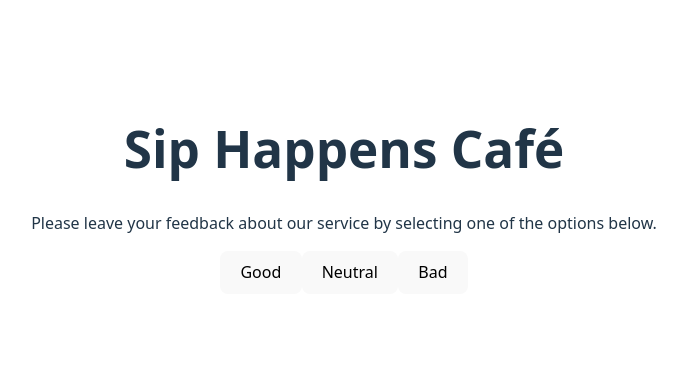
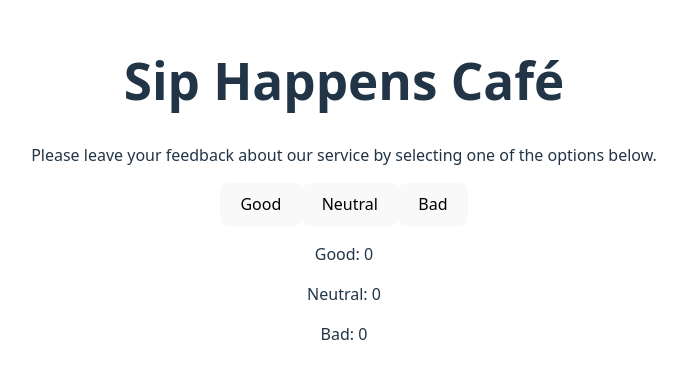
Before and after one commit to dwalczak97/react02, a React (Vite) app in the folder vite-project/: page / in a window 1280 px wide. Shown: the part 210-588 px from the top of the page, without its empty margins (296-983 px from the left). Built offline with nearby package versions, Linux system fonts and the light colour scheme.

Commit message:
feedback01

```diff
--- a/vite-project/src/App.jsx
+++ b/vite-project/src/App.jsx
@@ -4,39 +4,30 @@ import { useState } from 'react'
 import Description from "./components/description.jsx"
 import Options from "./components/options.jsx"
 import './App.css'
+import Feedback from "./components/feedback.jsx"
 
 function App() {
 
-const initialValue ={
-   good: 0,
+const [values, setValues] = useState(
+ {
+  good: 0,
 	neutral: 0,
 	bad: 0
-};
 
-// const updateFeedback = (x) => {
-
-//  const [values, setValues] = useState({
-//    (x) =>{setValues{{
-//     ...values,
-//     x: values.x +1
-//    }}}
-//  })};
+});
 
 
-	// const updateNeutral = () => {setValues({
-	// 	...values,
-	// 	neutral: values.neutral + 1})};
-
-  //   const updateBad = () => {setValues({
-	// 	...values,
-	// 	bad: values.bad + 1});
-  //   };
-
+const updateFeedback = (x) => {
+  setValues({ ...values, [x]: values[x] + 1 });
+ };
 
 return (
   <>
    <Description  />
-    <Options />
+    <Options updateFeedback={updateFeedback}/>
+    <Feedback values={values} />
+
+
 
   </>
 )
@@ -44,4 +35,4 @@ return (
 
 
 
-export default App
+export default App;
--- a/vite-project/src/components/feedback.jsx
+++ b/vite-project/src/components/feedback.jsx
@@ -0,0 +1,14 @@
+const Feedback = ({values}) =>{
+    return(
+<>
+    <p>Good: {values.good}</p>
+    <p>Neutral: {values.neutral}</p>
+    <p>Bad: {values.bad}</p>
+
+</>
+    );
+}
+
+
+
+export default Feedback;
```
Also changed, not shown: vite-project/src/components/options.jsx (+3 -4 lines).
